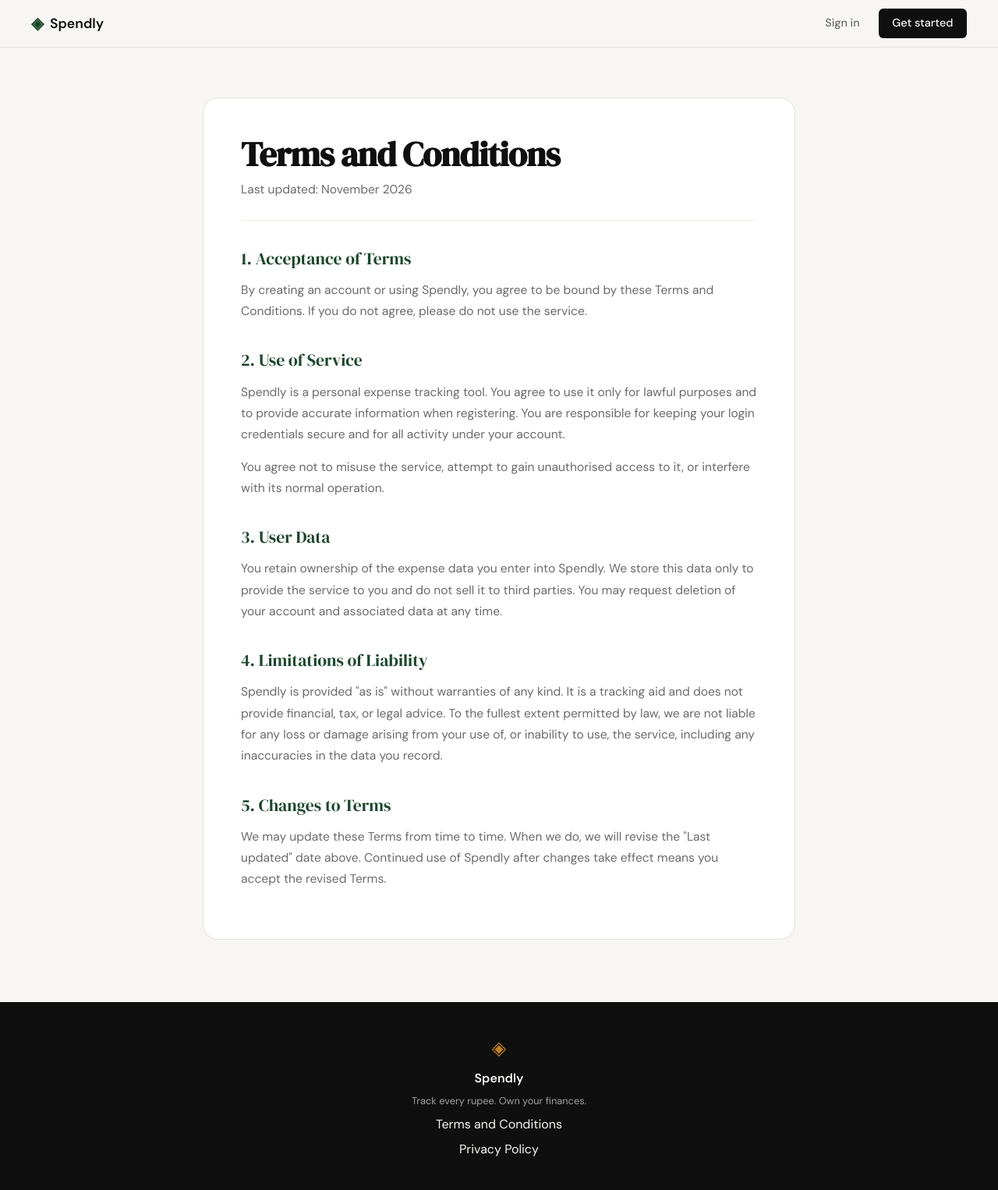
After one commit to glenphilip/spendly, a Flask app: page /terms in a window 1280 px wide. The commit adds this page. Shown: the whole page at 78% size. Run offline with Flask 3, Linux system fonts and the light colour scheme.

Commit message:
landing:add terms and conditions page and route

```diff
--- a/app.py
+++ b/app.py
@@ -20,6 +20,11 @@ def register():
 @app.route("/login")
 def login():
     return render_template("login.html")
+
+
+@app.route("/terms")
+def terms():
+    return render_template("terms.html")
 
 
 # ------------------------------------------------------------------ #
--- a/static/css/style.css
+++ b/static/css/style.css
@@ -508,6 +508,55 @@ a { color: inherit; text-decoration: none; }
 }
 
 /* ------------------------------------------------------------------ */
+/* Legal pages (terms, privacy)                                        */
+/* ------------------------------------------------------------------ */
+
+.legal {
+    padding: 4rem 2rem 5rem;
+}
+
+.legal-inner {
+    max-width: 760px;
+    margin: 0 auto;
+    background: var(--paper-card);
+    border: 1px solid var(--border);
+    border-radius: var(--radius-lg);
+    padding: 3rem;
+}
+
+.legal-title {
+    font-family: var(--font-display);
+    font-size: clamp(2rem, 4vw, 2.75rem);
+    line-height: 1.1;
+    letter-spacing: -0.02em;
+    color: var(--ink);
+    margin-bottom: 0.5rem;
+}
+
+.legal-updated {
+    font-size: 0.85rem;
+    color: var(--ink-faint);
+    padding-bottom: 1.5rem;
+    margin-bottom: 0.5rem;
+    border-bottom: 1px solid var(--border-soft);
+}
+
+.legal h2 {
+    font-family: var(--font-display);
+    font-size: 1.35rem;
+    font-weight: 400;
+    color: var(--accent);
+    margin: 2rem 0 0.6rem;
+}
+
+.legal p {
+    font-size: 0.975rem;
+    line-height: 1.75;
+    color: var(--ink-muted);
+    margin-bottom: 0.9rem;
+}
+
+/* ------------------------------------------------------------------ */
 /* Responsive                                                          */
 /* ------------------------------------------------------------------ */
 
@@ -527,4 +576,7 @@ a { color: inherit; text-decoration: none; }
 @media (max-width: 600px) {
     .nav-links a:not(.nav-cta) { display: none; }
     .hero { padding: 3rem 1rem 2rem; }
+
+    .legal { padding: 2rem 1rem 3rem; }
+    .legal-inner { padding: 1.75rem 1.25rem; }
 }
--- a/templates/base.html
+++ b/templates/base.html
@@ -34,7 +34,7 @@
             <span class="brand-icon">◈</span>
             <span class="footer-name">Spendly</span>
             <p class="footer-copy">Track every rupee. Own your finances.</p>
-            <a href="#">Terms and Conditions</a>
+            <a href="{{ url_for('terms') }}">Terms and Conditions</a>
             <a href="#">Privacy Policy</a>
         </div>
     </footer>
--- /dev/null
+++ b/templates/terms.html
@@ -0,0 +1,30 @@
+{% extends "base.html" %}
+
+{% block title %}Terms and Conditions — Spendly{% endblock %}
+
+{% block content %}
+
+<section class="legal">
+    <div class="legal-inner">
+        <h1 class="legal-title">Terms and Conditions</h1>
+        <p class="legal-updated">Last updated: November 2026</p>
+
+        <h2>1. Acceptance of Terms</h2>
+        <p>By creating an account or using Spendly, you agree to be bound by these Terms and Conditions. If you do not agree, please do not use the service.</p>
+
+        <h2>2. Use of Service</h2>
+        <p>Spendly is a personal expense tracking tool. You agree to use it only for lawful purposes and to provide accurate information when registering. You are responsible for keeping your login credentials secure and for all activity under your account.</p>
+        <p>You agree not to misuse the service, attempt to gain unauthorised access to it, or interfere with its normal operation.</p>
+
+        <h2>3. User Data</h2>
+        <p>You retain ownership of the expense data you enter into Spendly. We store this data only to provide the service to you and do not sell it to third parties. You may request deletion of your account and associated data at any time.</p>
+
+        <h2>4. Limitations of Liability</h2>
+        <p>Spendly is provided "as is" without warranties of any kind. It is a tracking aid and does not provide financial, tax, or legal advice. To the fullest extent permitted by law, we are not liable for any loss or damage arising from your use of, or inability to use, the service, including any inaccuracies in the data you record.</p>
+
+        <h2>5. Changes to Terms</h2>
+        <p>We may update these Terms from time to time. When we do, we will revise the "Last updated" date above. Continued use of Spendly after changes take effect means you accept the revised Terms.</p>
+    </div>
+</section>
+
+{% endblock %}
```
